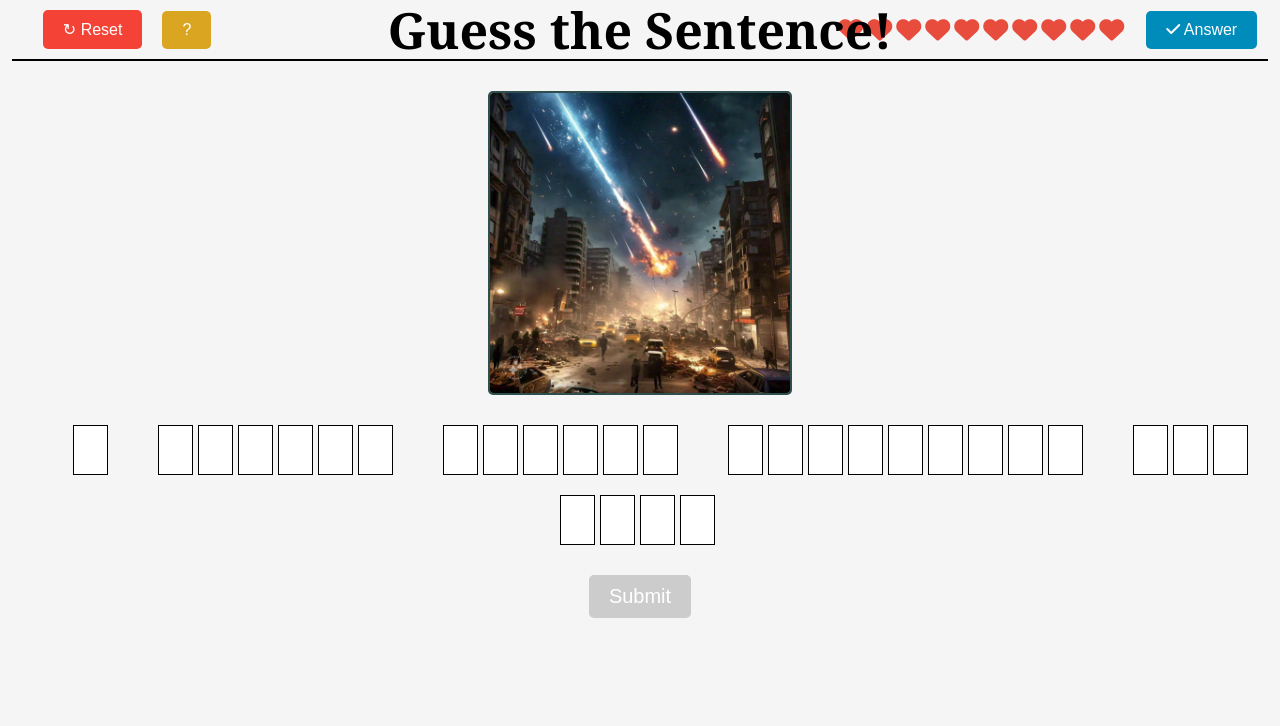
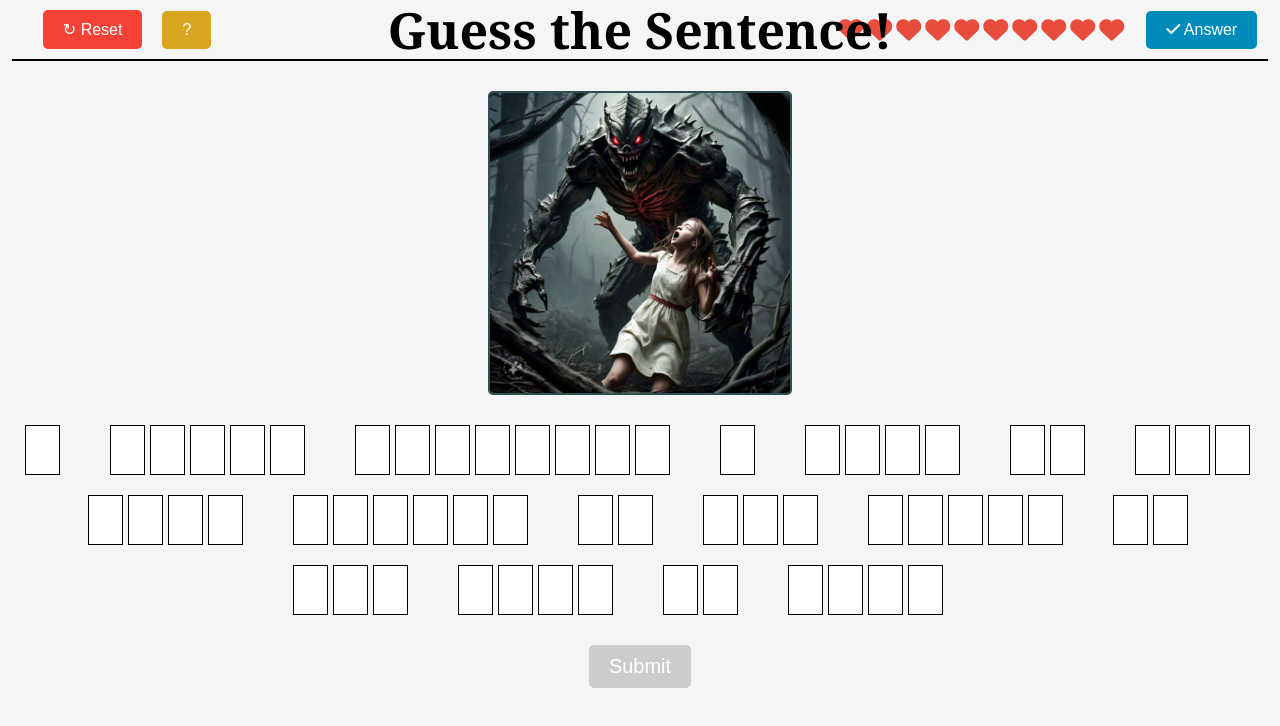
Before and after one commit to onebione/onebione.github.io, a plain HTML site: page idea1/Section 3/AI_Images.html in a window 1280 px wide. Drawn offline with Linux system fonts and the light colour scheme.

Commit message:
hdvhdghjdfgvjhhgvjggvjmgjhx

```diff
--- a/idea1/Section 3/AI_Images.html
+++ b/idea1/Section 3/AI_Images.html
@@ -56,7 +56,7 @@
     </div>
     <hr class="divider">
     <div class="gallery">
-        <img src="WhatsApp Image 2024-08-09 at 5.09.02 PM.jpeg" alt="Image">
+        <img src="WhatsApp Image 2024-08-10 at 2.52.00 PM.jpeg" alt="Image">
     </div>
     <form id="textarea-form">
         <div class="sentence-seg" id="textarea-container"></div>
--- a/idea1/Section 3/main.js
+++ b/idea1/Section 3/main.js
@@ -2,7 +2,7 @@ import { createElementsFromSentence, resetSentence } from './elements.js';
 import { addEventListeners } from './events.js';
 import { initializeModal } from './modal.js';
 
-const sentence = " A meteor shower destroyed the city";
+const sentence = "A demon attacked a girl in the dark forest as she tried to run away in fear";
 
 document.addEventListener('DOMContentLoaded', () => {
     createElementsFromSentence(sentence);
```
Also changed, not shown: idea1/Section 3/WhatsApp Image 2024-08-09 at 5.09.02 PM.jpeg (deleted), idea1/Section 3/WhatsApp Image 2024-08-10 at 2.52.00 PM.jpeg (added).
